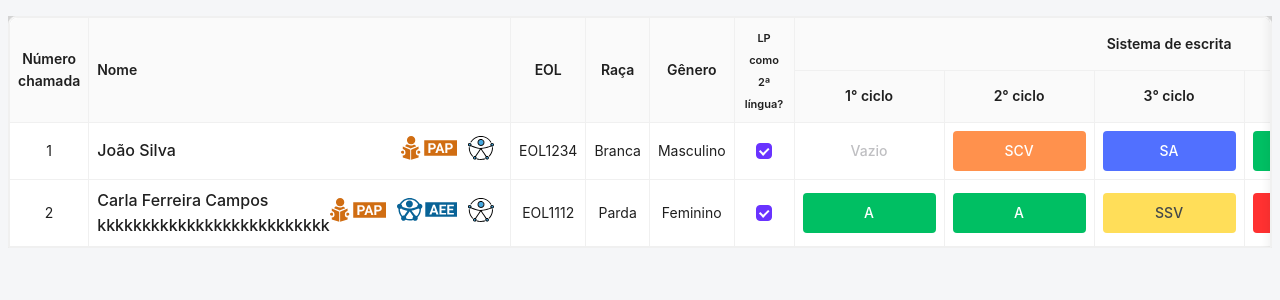
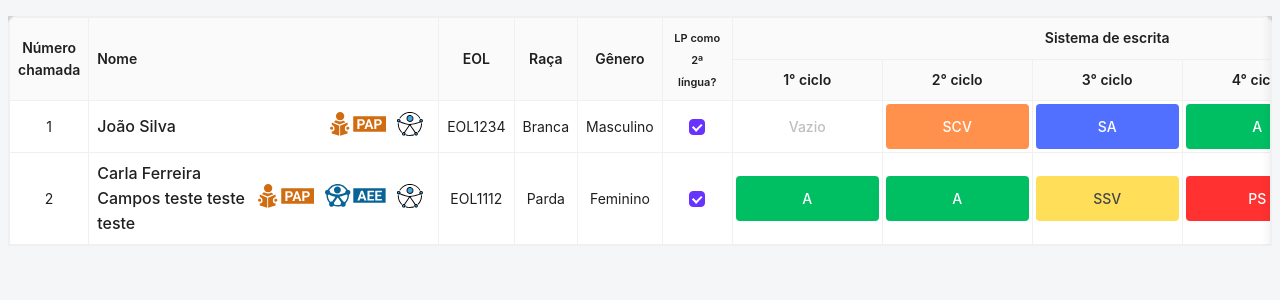
Before and after one commit to prefeiturasp/SME-NovaSondagem-Frontend, a React (Vite) app: page /relatorio in a window 1280 px wide. Shown: the top 300 px of the page. Built offline with nearby package versions, Linux system fonts and the light colour scheme.

Commit message:
Ajuste na largura

```diff
--- a/src/componentes/sondagemRelatorio/celulaColorida/celulaColorida.css
+++ b/src/componentes/sondagemRelatorio/celulaColorida/celulaColorida.css
@@ -2,7 +2,7 @@
   display: flex;
   align-items: center;
   justify-content: center;
-  min-height: 32px;
+  min-height: 37px;
   padding: 4px 8px;
   border-radius: 4px;
   font-weight: 500;
--- a/src/componentes/sondagemRelatorio/listaDinamicaRelatorio/listaDinamicaRelatorio.css
+++ b/src/componentes/sondagemRelatorio/listaDinamicaRelatorio/listaDinamicaRelatorio.css
@@ -58,6 +58,14 @@
   white-space: normal;
 }
 
+.lista-dinamica-relatorio
+  .ant-table.ant-table-small
+  .ant-table-tbody
+  > tr
+  > td.coluna-dinamica-relatorio {
+  padding: 3px 3px !important;
+}
+
 .lista-dinamica-relatorio .ant-checkbox-checked .ant-checkbox-inner {
   background-color: #6933ff !important;
   border-color: #6933ff !important;
--- a/src/componentes/sondagemRelatorio/listaDinamicaRelatorio/listaDinamicaRelatorio.tsx
+++ b/src/componentes/sondagemRelatorio/listaDinamicaRelatorio/listaDinamicaRelatorio.tsx
@@ -169,7 +169,7 @@ const ListaDinamicaRelatorio: React.FC<ListaDinamicaRelatorioProps> = ({
     columns.push({
       title: <span className="lp-config-relatorio">LP como 2ª língua?</span>,
       key: "lp",
-      width: 60,
+      width: 70,
       align: "center",
       fixed: "left",
       render: (_, record) => (
@@ -185,6 +185,7 @@ const ListaDinamicaRelatorio: React.FC<ListaDinamicaRelatorioProps> = ({
         key: `coluna_${colunaIndex}`,
         width: 150,
         align: "center",
+        className: "coluna-dinamica-relatorio",
         render: (_, record) => {
           const colunaEstudante = record.coluna[colunaIndex];
           return (
--- a/src/mocks/MockDadosTabelaDinamica3.json
+++ b/src/mocks/MockDadosTabelaDinamica3.json
@@ -510,7 +510,7 @@
       "linguaPortuguesaSegundaLingua": true,
       "numeroAlunoChamada": 2,
       "codigo": 77345,
-      "nome": "Carla Ferreira Campos kkkkkkkkkkkkkkkkkkkkkkkkkk",
+      "nome": "Carla Ferreira Campos teste teste teste",
       "pap": true,
       "aee": true,
       "possuiDeficiencia": true,
```
